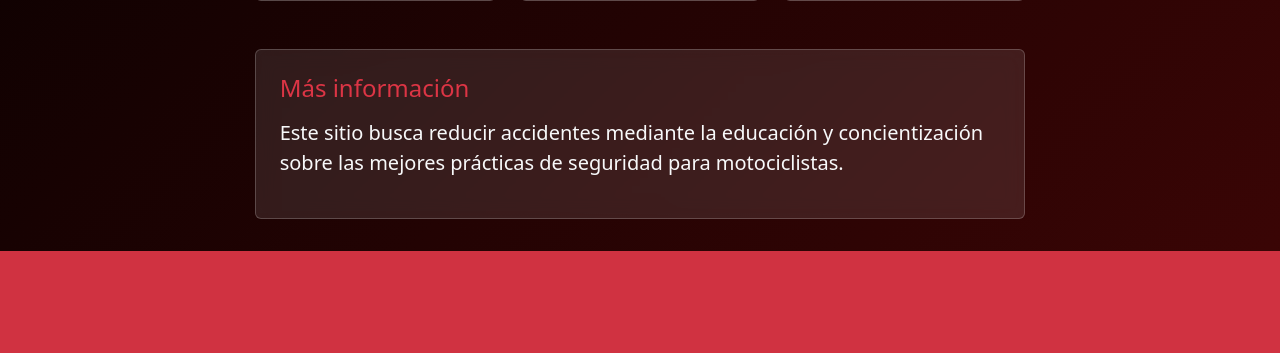
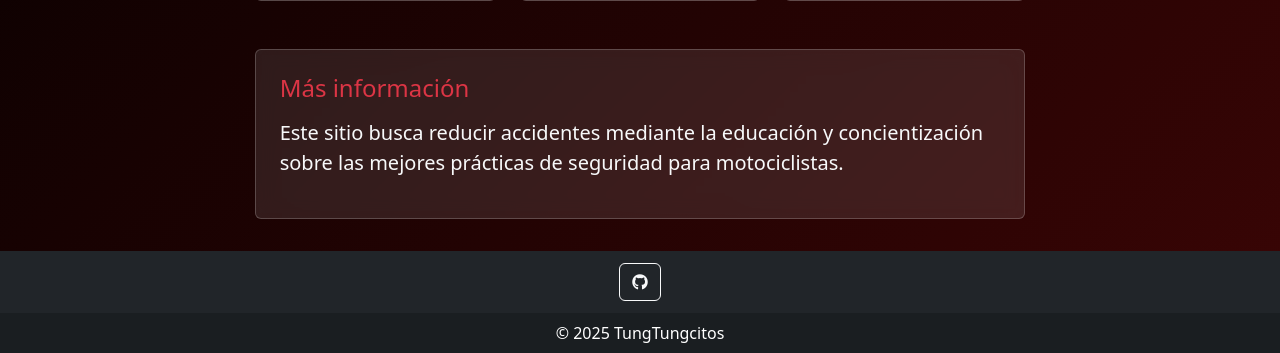
Before and after one commit to KarollJC/TungTung, a PHP site: page /inicio.php in a window 1280 px wide. Shown: the part 619-972 px from the top of the page. Before the commit the page ends 870 px from the top, so only its background shows below. Run offline with PHP 8.4, Linux system fonts and the light colour scheme; the visitor is signed in with stand-in values (Sample User, id 1).

Commit message:
Errores corregidos y Footer agregado a Inicio

```diff
--- a/Pages/Contacto.php
+++ b/Pages/Contacto.php
@@ -122,15 +122,15 @@
 
     <div>
         <footer class="bg-dark text-center text-white">
-            <div class="container p-4 pb-0">
-                <section class="mb-4">
+            <div class="container p-2 pb-0">
+                <section class="mb-2">
                 <a class="btn btn-outline-light btn-floating m-1" href="https://github.com/KarollJC/TungTung" role="button"
                     ><i class="fab fa-github"></i
                 ></a>
                 </section>
             </div>
 
-            <div class="text-center p-3" style="background-color: rgba(0, 0, 0, 0.2);">
+            <div class="text-center p-2" style="background-color: rgba(0, 0, 0, 0.2);">
                 © 2025 TungTungcitos
             </div>
         </footer>
--- a/Pages/inicio.php
+++ b/Pages/inicio.php
@@ -1,3 +1,6 @@
+<?php
+session_start();
+?>
 <!DOCTYPE html>
 <html lang="en">
 <head>
@@ -5,6 +8,7 @@
     <meta name="viewport" content="width=device-width, initial-scale=1.0">
     <title>Inicio</title>
     <link href="https://cdn.jsdelivr.net/npm/bootstrap@5.3.0/dist/css/bootstrap.min.css" rel="stylesheet">
+    <link rel="stylesheet" href="https://cdnjs.cloudflare.com/ajax/libs/font-awesome/6.5.0/css/all.min.css">
 
 
         <style>
@@ -88,7 +92,6 @@
     </style>
 </head>
 <?php
-session_start();
 $db_host = 'localhost';
 $db_user = 'root';
 $db_pass = '';
@@ -142,7 +145,8 @@ if ($_SERVER["REQUEST_METHOD"] == "POST") {
                 </div>
                 <div class="d-flex justify-content-end ms-lg-3 mt-3 mt-lg-0">
 
-                    <p class="user-name me-3">Bienvenido, <?php echo $_SESSION["usuario"]; ?></p>
+                    <p class="user-name me-3">Bienvenido, <?php echo isset($_SESSION["usuario"]) ? $_SESSION["usuario"] : "Usuario"?> </p>
+
                         <button class="btn btn-light btn-login fw-bold">
                             <a href="login.php" class="text-danger">Login</a>
                         </button>
@@ -201,5 +205,22 @@ tecnologías HTML, CSS, Bootstrap, JavaScript y PHP.
             </div>
         </div>
     </div>
+
+    <div>
+        <footer class="bg-dark text-center text-white">
+            <div class="container p-2 pb-0">
+                <section class="mb-2">
+                <a class="btn btn-outline-light btn-floating m-1" href="https://github.com/KarollJC/TungTung" role="button"
+                    ><i class="fab fa-github"></i
+                ></a>
+                </section>
+            </div>
+
+            <div class="text-center p-2" style="background-color: rgba(0, 0, 0, 0.2);">
+                © 2025 TungTungcitos
+            </div>
+        </footer>
+    </div>
+
 </body>
 </html>
```
